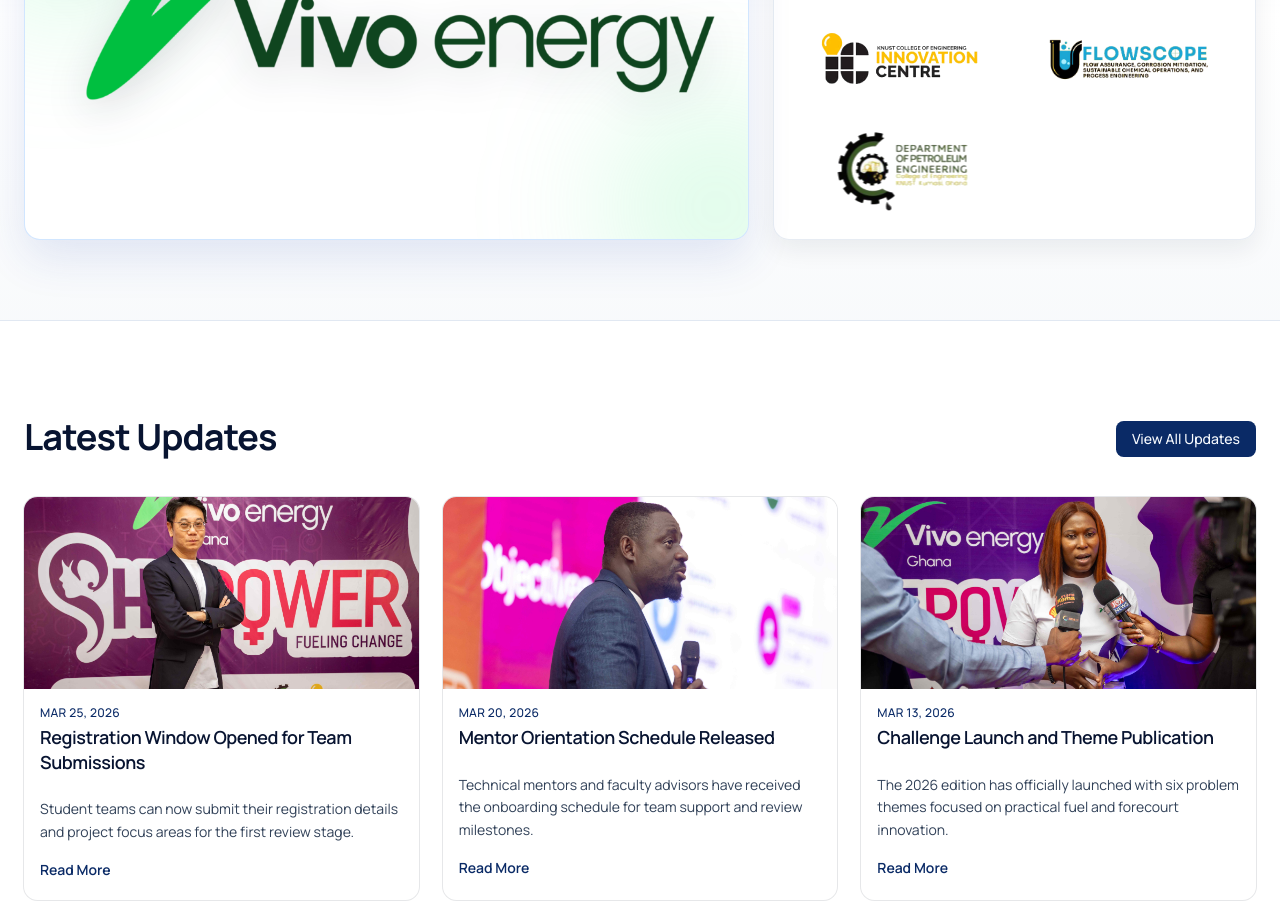
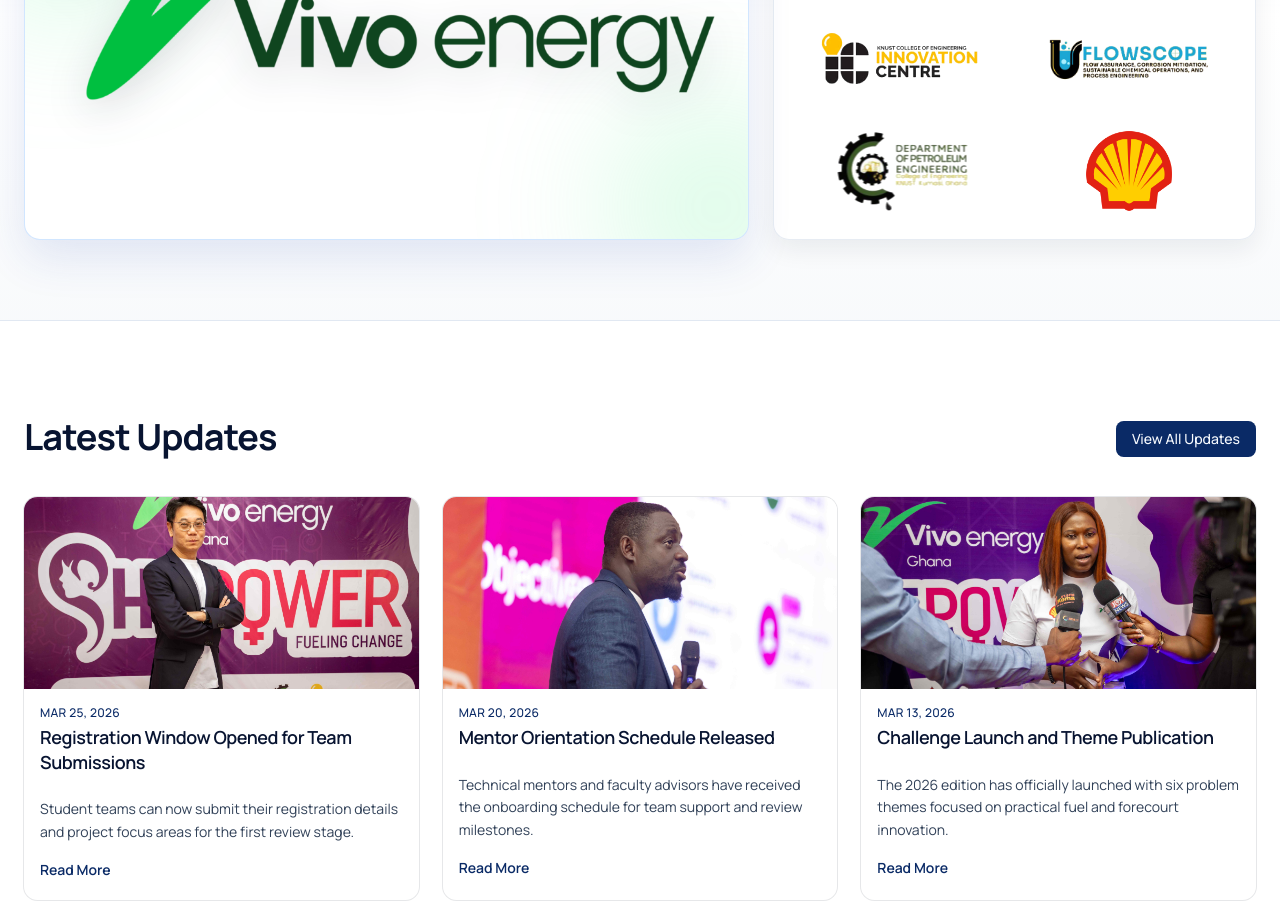
Before and after one commit to LadyTech-03/next-gen-energy-v1, a Next.js app: page / in a window 1280 px wide. Shown: the part 3620-4540 px from the top of the page. Built offline with nearby package versions, Linux system fonts and the light colour scheme; no server answers.

Commit message:
added shell logo

```diff
--- a/data/sponsors.ts
+++ b/data/sponsors.ts
@@ -58,6 +58,14 @@
     height: 154,
     website: "https://petrol.knust.edu.gh",
   },
+  {
+    id: "shell",
+    name: "Shell",
+    logo: "/images/shell.svg",
+    width: 320,
+    height: 154,
+    website: "https://www.shell.com",
+  },
 ];
 
 export const challengeSponsorsByYear: Record<number, SponsorItem[]> = {
```
Also changed, not shown: public/images/shell.svg (added).
